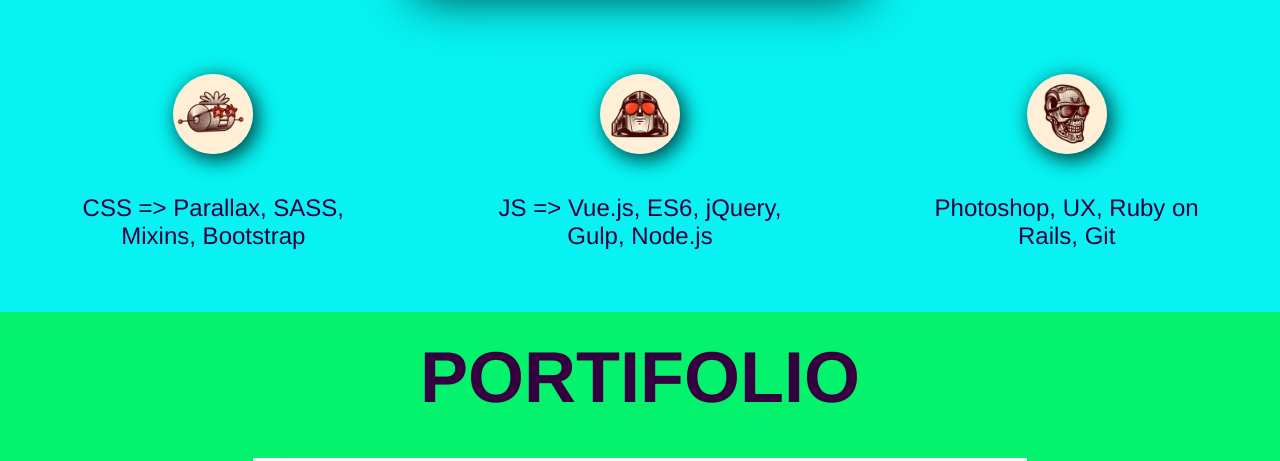
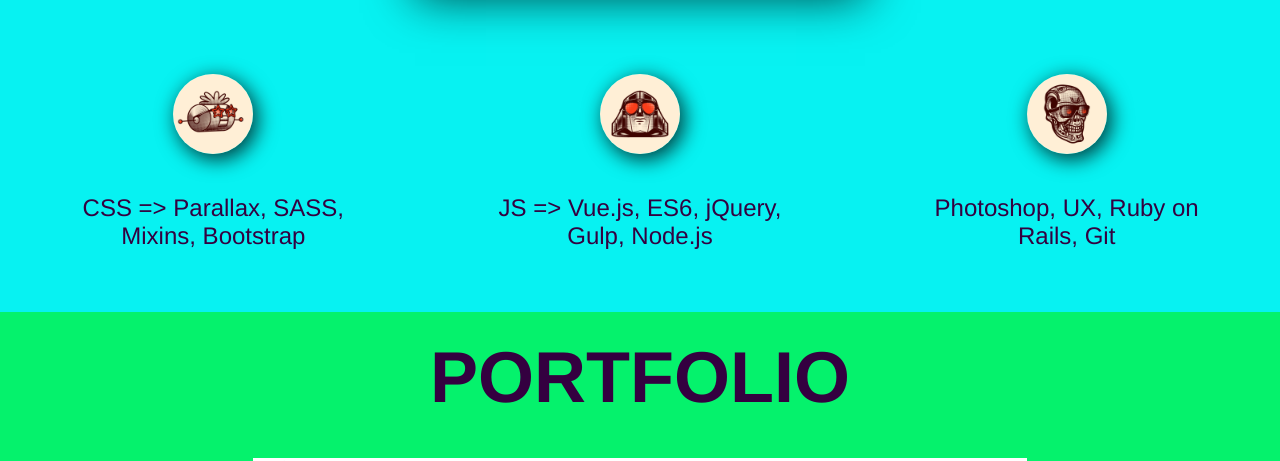
Before and after one commit to Draichi/old-portfolio, a plain HTML site: page index.html in a window 1280 px wide. Shown: the part 488-949 px from the top of the page. Drawn offline with Linux system fonts and the light colour scheme.

Commit message:
ajuste fino

```diff
--- a/index.html
+++ b/index.html
@@ -33,7 +33,7 @@
 			</section>
 
 			<section>
-				<h2 class="text-header">portifolio</h2>
+				<h2 class="text-header">portfolio</h2>
 				<div class="slideshow-container">
 					<div class="mySlides fade">
 						<img src="/src/img/ibm20.png" class="slider-img">
@@ -70,6 +70,7 @@
 		var slideIndex = 1;
 		showSlides(slideIndex);
 
+		//Vue.js sample
 		function plusSlides(n) {
 			showSlides(slideIndex += n);
 		}
```
